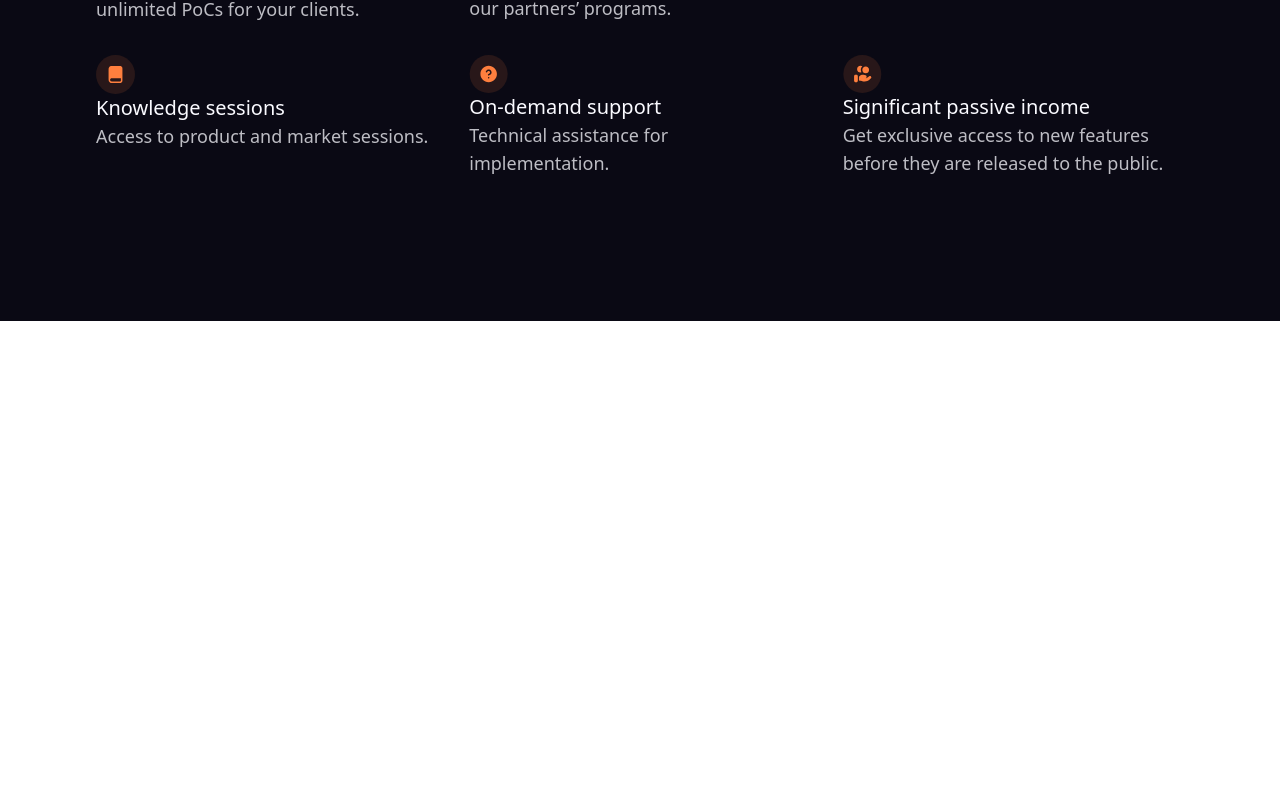
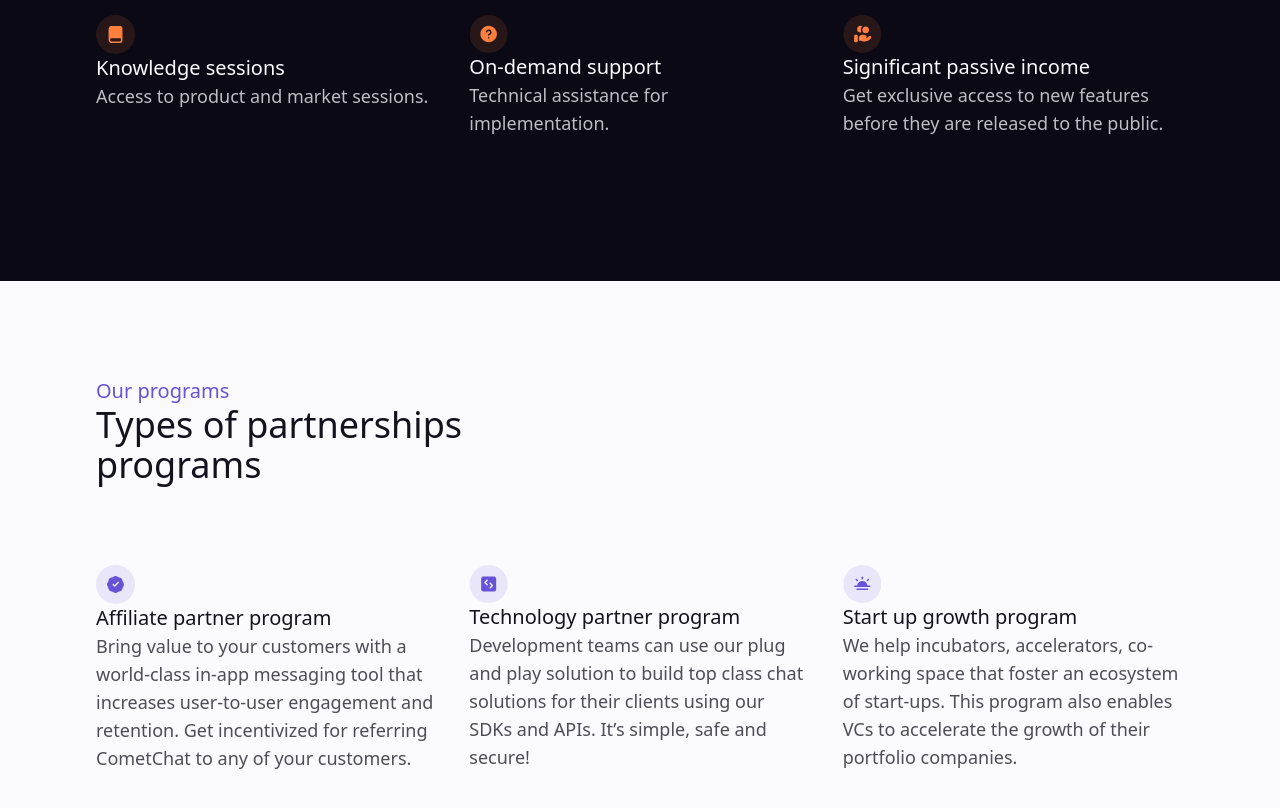
Before and after one commit to Fuzail22/ComechatBusiness, a SvelteKit app: page / in a window 1280 px wide. Shown: the part 1324-2132 px from the top of the page. Before the commit the page ends 1645 px from the top, so only its background shows below. Built offline with nearby package versions, Linux system fonts and the light colour scheme.

Commit message:
PartnerProgramsCompleted

```diff
--- a/src/app.css
+++ b/src/app.css
@@ -3,27 +3,36 @@
 @tailwind utilities;
 
 :root {
-	--textc1: #fafaff;
-	--textc1-50: #fafaff80;
-	--textc1-75: #fafaffbf;
-	--textc1-80: #fafaffcc;
-	--textc1-85: #fafaffd9;
-	--textc1-90: #fafaffe6;
-	--textc1-95: #fafafff2;
-	--textc1-100: #fafaff;
+	--textc1: rgba(250, 250, 255, 1);
+	--textc1-50: rgba(250, 250, 255, 0.5);
+	--textc1-75: rgba(250, 250, 255, 0.75);
+	--textc1-80: rgba(250, 250, 255, 0.8);
+	--textc1-85: rgba(250, 250, 255, 0.85);
+	--textc1-90: rgba(250, 250, 255, 0.9);
+	--textc1-95: rgba(250, 250, 255, 0.95);
+	--textc1-100: rgba(250, 250, 255, 1);
 
-	--textc2: #ff7f3e;
-	--textc3: #6852d6;
-	--textc4: #14131d;
+	--textc2: rgba(255, 127, 62, 1);
+	--textc3: rgba(104, 82, 214, 1);
 
-	--buttonc1: #6852d6;
-	--buttonc1-50: #6852d680;
-	--buttonc1-75: #6852d6bf;
-	--buttonc1-80: #6852d6cc;
-	--buttonc1-85: #6852d6d9;
-	--buttonc1-90: #6852d6e6;
-	--buttonc1-95: #6852d6f2;
-	--buttonc1-100: #6852d6;
+	--textc4: rgba(20, 19, 29, 1);
+	--textc4-50: rgba(20, 19, 29, 0.5);
+	--textc4-75: rgba(20, 19, 29, 0.75);
+	--textc4-80: rgba(20, 19, 29, 0.8);
+	--textc4-85: rgba(20, 19, 29, 0.85);
+	--textc4-90: rgba(20, 19, 29, 0.9);
+	--textc4-95: rgba(20, 19, 29, 0.95);
+	--textc4-100: rgba(20, 19, 29, 1);
 
-	--bgc1: #0a0914;
+	--buttonc1: rgba(104, 82, 214, 1);
+	--buttonc1-50: rgba(104, 82, 214, 0.5);
+	--buttonc1-75: rgba(104, 82, 214, 0.75);
+	--buttonc1-80: rgba(104, 82, 214, 0.8);
+	--buttonc1-85: rgba(104, 82, 214, 0.85);
+	--buttonc1-90: rgba(104, 82, 214, 0.9);
+	--buttonc1-95: rgba(104, 82, 214, 0.95);
+	--buttonc1-100: rgba(104, 82, 214, 1);
+
+	--bgc1: rgba(250, 250, 255, 1);
+	--bgc2: rgba(10, 9, 20, 1);
 }
--- a/src/components/GridCards.svelte
+++ b/src/components/GridCards.svelte
@@ -1,5 +1,7 @@
 <script>
 	export let items = [];
+	export let titleColor = '';
+	export let descriptionColor = '';
 </script>
 
 <div class="grid grid-cols-1 md:grid-cols-3 gap-8 mt-8 py-12">
@@ -7,8 +9,10 @@
 		<div class="flex flex-col w-auto xxl:w-[400px]">
 			<!-- <embed type="image/svg+xml" src="/{item.title}.svg" /> -->
 			<img src="/{item.title}.svg" alt={item.title} width={39} height={38} />
-			<div class="text-textc1 text-xl">{item.title}</div>
-			<div class="text-textc1-75 text-lg text-wrap">{item.description}</div>
+			<div class="text-xl" style="color:var({titleColor},white)">{item.title}</div>
+			<div class="text-lg text-wrap" style="color:var({descriptionColor},white)">
+				{item.description}
+			</div>
 		</div>
 	{/each}
 </div>
--- a/src/components/PartnerSection.svelte
+++ b/src/components/PartnerSection.svelte
@@ -1,5 +1,6 @@
 <script lang="ts">
 	import GridCards from './GridCards.svelte';
+	import TitleCard from './TitleCard.svelte';
 
 	let partnerAdvantages = [
 		{
@@ -41,10 +42,16 @@
 	];
 </script>
 
-<div class="bg-bgc1 px-5 py-12 md:p-24">
-	<div class="w-80">
+<div class="bg-bgc2 px-5 py-12 md:p-24">
+	<TitleCard
+		title="Be a partner"
+		description="CometChat partner advantages"
+		titleColor="--textc2"
+		descriptionColor="--textc1"
+	/>
+	<!-- <div class="w-80">
 		<div class="text-xl text-[#FF7F3E]">Be a partner</div>
 		<div class="text-textc1 text-3xl sm:text-4xl">CometChat partner advantages</div>
-	</div>
-	<GridCards items={partnerAdvantages} />
+	</div> -->
+	<GridCards items={partnerAdvantages} titleColor="--textc1" descriptionColor="--textc1-75" />
 </div>
--- a/src/components/Programs.svelte
+++ b/src/components/Programs.svelte
@@ -1,4 +1,7 @@
 <script>
+	import GridCards from './GridCards.svelte';
+	import TitleCard from './TitleCard.svelte';
+
 	let programs = [
 		{
 			title: 'Affiliate partner program',
@@ -17,3 +20,13 @@
 		}
 	];
 </script>
+
+<div class="bg-bgc1 px-5 py-12 md:p-24">
+	<TitleCard
+		title="Our programs"
+		description="Types of partnerships programs"
+		titleColor="--textc3"
+		descriptionColor="--textc4"
+	/>
+	<GridCards items={programs} titleColor="--textc4" descriptionColor="--textc4-75" />
+</div>
--- /dev/null
+++ b/src/components/TitleCard.svelte
@@ -0,0 +1,11 @@
+<script>
+	export let titleColor = '--textc2';
+	export let title;
+	export let description;
+	export let descriptionColor;
+</script>
+
+<div class="w-96">
+	<div class="text-xl" style="color:var({titleColor},white)">{title}</div>
+	<div class="text-3xl sm:text-4xl" style="color:var({descriptionColor},white)">{description}</div>
+</div>
--- a/src/routes/+page.svelte
+++ b/src/routes/+page.svelte
@@ -4,6 +4,7 @@
 	import SectionWrapper from '../components/SectionWrapper.svelte';
 	import CustomersSlide from '../components/CustomersSlide.svelte';
 	import PartnerSection from '../components/PartnerSection.svelte';
+	import Programs from '../components/Programs.svelte';
 </script>
 
 <main class="flex flex-col">
@@ -13,5 +14,6 @@
 	</SectionWrapper>
 	<CustomersSlide />
 	<PartnerSection />
+	<Programs />
 </main>
 <!-- continue working on third section -->
--- a/tailwind.config.js
+++ b/tailwind.config.js
@@ -8,26 +8,27 @@ export default {
 			// }
 			colors: {
 				textc1: {
-					DEFAULT: '#FAFAFF',
-					50: '#FAFAFF80', // 50% opacity
-					75: '#FAFAFFBF', // 75% opacity
-					80: '#FAFAFFCC', // 80% opacity
-					85: '#FAFAFFD9', // 85% opacity
-					90: '#FAFAFFE6', // 90% opacity
-					95: '#FAFAFFF2', // 95% opacity
-					100: '#FAFAFF' // 100% opacity
+					DEFAULT: 'rgba(250, 250, 255, 1)',
+					50: 'rgba(250, 250, 255, 0.5)',
+					75: 'rgba(250, 250, 255, 0.75)',
+					80: 'rgba(250, 250, 255, 0.8)',
+					85: 'rgba(250, 250, 255, 0.85)',
+					90: 'rgba(250, 250, 255, 0.9)',
+					95: 'rgba(250, 250, 255, 0.95)',
+					100: 'rgba(250, 250, 255, 1)'
 				},
 				buttonc1: {
-					DEFAULT: '#6852D6',
-					50: '#6852D680', // 50% opacity
-					75: '#6852D6BF', // 75% opacity
-					80: '#6852D6CC', // 80% opacity
-					85: '#6852D6D9', // 85% opacity
-					90: '#6852D6E6', // 90% opacity
-					95: '#6852D6F2', // 95% opacity
-					100: '#6852D6' // 100% opacity
+					DEFAULT: 'rgba(104, 82, 214, 1)',
+					50: 'rgba(104, 82, 214, 0.5)',
+					75: 'rgba(104, 82, 214, 0.75)',
+					80: 'rgba(104, 82, 214, 0.8)',
+					85: 'rgba(104, 82, 214, 0.85)',
+					90: 'rgba(104, 82, 214, 0.9)',
+					95: 'rgba(104, 82, 214, 0.95)',
+					100: 'rgba(104, 82, 214, 1)'
 				},
-				bgc1: '#0A0914'
+				bgc1: 'rgba(250, 250, 255, 1)',
+				bgc2: 'rgba(10, 9, 20, 1)'
 			}
 		}
 	},
```
